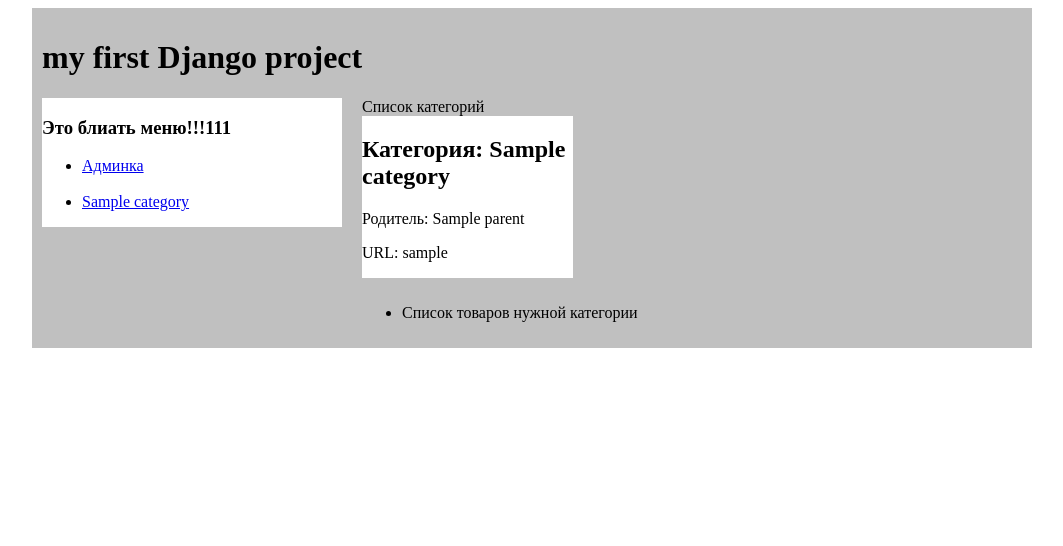
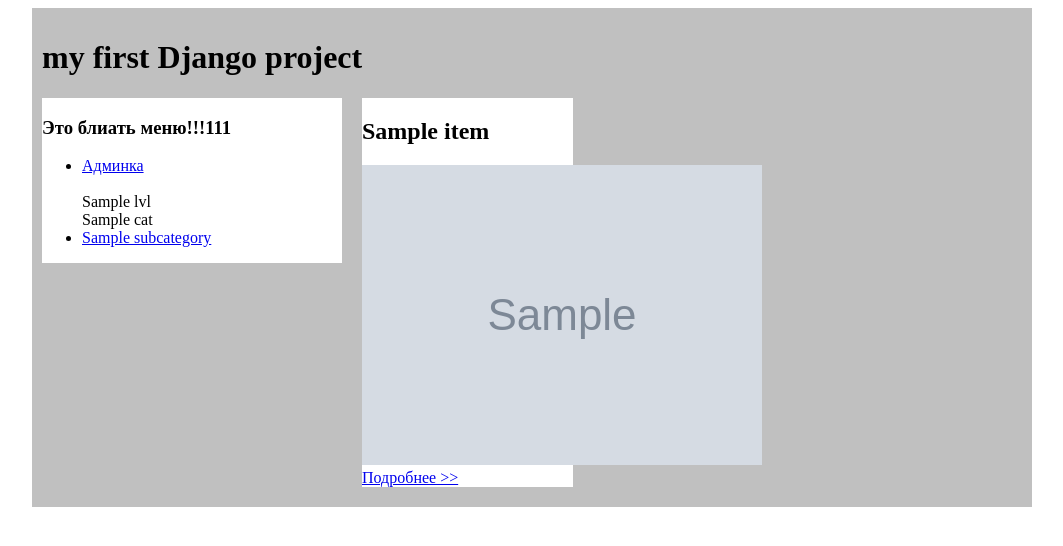
Before and after one commit to fdkitamory/DjangoSimpleCatalog, a Django app: template templates/categories.html in a window 1280 px wide. Shown: the top 546 px of the page, without its empty margins (108-1171 px from the left). Run offline with Django 3.2, Linux system fonts and the light colour scheme; the template is opened without the code that fills it: most values are stand-ins (such as "Sample title", 1, 10 or a date in 2020); grey boxes marked "Sample" are stand-in pictures; parts of the project's set-up code (start-up, migrations or seed data) failed here and were passed over.

Commit message:
1. Заготовки на хлебушек. 2. Разгладили древо категорий так шоп впихнулось в шаблон. 3. Slug`s что бы не опдейтились каждый раз блин, а только при определённых условиях 4. немного шаблонов @_@

```diff
--- a/catalog/models.py
+++ b/catalog/models.py
@@ -24,7 +24,7 @@ class ItemCategory(models.Model):
     def pre_save(sender, instance, **kwargs):
         slug = slugify(translit.translify(u'{}'.format(instance.name)))
 
-        if ItemCategory.objects.filter(slug=slug) is not None and instance.slug is None:
+        if ItemCategory.objects.filter(slug=slug) is not None or instance.slug is None:
             slug = u'{}_{}'.format(slug, stringCodesSum(u'{}{}'.format(slug, randint(1, 10000))))
 
             if instance.slug != slug:
@@ -56,7 +56,7 @@ class Item(models.Model):
     def pre_save(sender, instance, **kwargs):
         slug = slugify(translit.translify(u'{}_{}'.format(instance.title, instance.pk)))
 
-        if ItemCategory.objects.filter(slug=slug) is not None and instance.slug is None:
+        if ItemCategory.objects.filter(slug=slug) is not None or instance.slug is None:
             slug = u'{}_{}'.format(slug, stringCodesSum(u'{}{}'.format(slug, randint(1, 1000))))
 
             if instance.slug != slug:
--- a/templates/categories.html
+++ b/templates/categories.html
@@ -3,19 +3,16 @@
 {% block content %}
 
 <ul class="prod_list">
-    <li>Список категорий</li>
-    {% for category in categories %}
+    {% for item in items %}
         <li class="prod_list__item">
-            <h2>Категория: {{ category.name }}</h2>
-            <p>Родитель: {{ category.parent }}</p>
-            <p>URL: {{ category.slug }}</p>
+            <h2>{{ item.title }}</h2>
+            <div class="prod_lis__img">
+                <img src="{{ item.image }}" alt="{{ item.category }}"/>
+            </div>
+            <a href="/{{ item.category.slug }}/{{ item.slug }}/">Подробнее >> </a>
         </li>
     {% endfor %}
 </ul>
 
 
-<ul>
-    <li>Список товаров нужной категории</li>
-</ul>
-
 {% endblock %}
--- a/templates/index.html
+++ b/templates/index.html
@@ -8,9 +8,13 @@
             <div class="prod_lis__img">
                 <img src="{{ item.image }}" alt="{{ item.category }}"/>
             </div>
-            <a href="/{{ item.category }}/{{ item.slug }}/">Подробнее >> </a>
+            <a href="/{{ item.category.slug }}/{{ item.slug }}/">Подробнее >> </a>
         </li>
     {% endfor %}
 </ul>
 
+<div>
+{{ test }}
+</div>
+
 {% endblock %}
--- a/templates/menu.html
+++ b/templates/menu.html
@@ -5,10 +5,14 @@
         <br />
         <br />
     </li>
+    {% for cat in categories %}
+        <div>{{ lvl }}</div>
+        <div>{{ cat }}</div>
+        {% for subcategory in sub %}
+            <li class="menu__item">
 
-    {% for category in categories %}
-        <li class="menu__item">
-            <a href="/{{ category.slug }}/">{{ category.name }}</a>
-        </li>
+                <a href="/{{ subcategory.slug }}/">{{ subcategory.name }}</a>
+            </li>
+        {% endfor %}
     {% endfor %}
 </ul>
```
Also changed, not shown: catalog/breadcumbs.py (added, +7 -0 lines), catalog/category_utils.py (+53 -6 lines), catalog/views.py (+10 -9 lines), db/mycatalog.db.
